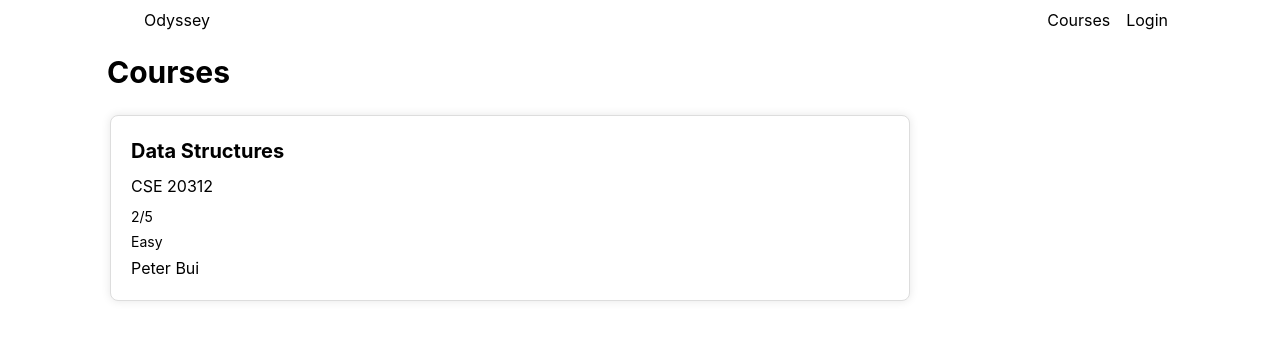
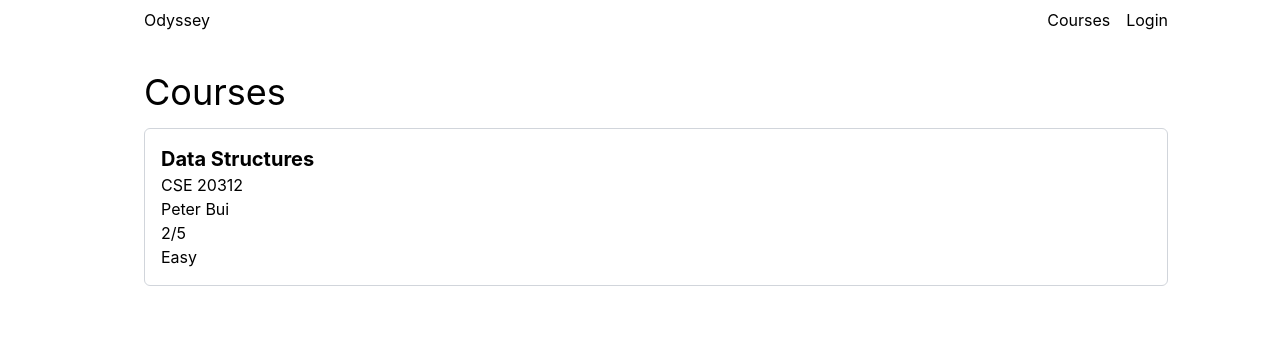
Before and after one commit to anna-arnett/career-connections-at-Notre-Dame, a Next.js app: page / in a window 1280 px wide. Shown: the top 340 px of the page. Built offline with nearby package versions, Linux system fonts and the light colour scheme.

Commit message:
restyled landing page

```diff
--- a/pages/MainSection.tsx
+++ b/pages/MainSection.tsx
@@ -1,22 +1,22 @@
-import React, {useState} from "react";
-import styles from "../components/MainSection.module.css";
-
+import React, { useState } from "react";
 
 const MainSection: React.FC = () => {
-    return (
-      <>
-        <div className={styles.maincontainer}>
-            <div className={styles.courseHeading}>Courses</div>
-                <div className={styles.CourseInformation}>
-                    <h3 className={styles.CourseTitle}>Data Structures</h3>
-                    <h3 className={styles.CourseID}>CSE 20312</h3>
-                    <h4 className={styles.Rating}>2/5</h4>
-                    <h4 className={styles.Difficulty}>Easy</h4>
-                    <p className={styles.professor}>Peter Bui</p>
-                </div>
+  return (
+    <>
+      <div className="w-full flex justify-center mx-4">
+        <div className="w-full mt-8 max-w-5xl">
+          <div className="text-4xl">Courses</div>
+          <div className="w-full flex-col border border-gray-300 p-4 mt-4 rounded-md hover:bg-gray-100 transition-all duration-200 ease-out hover:cursor-pointer active:cursor-pointer">
+            <h3 className="text-xl font-bold">Data Structures</h3>
+            <p className="">CSE 20312</p>
+            <p className="">Peter Bui</p>
+            <p className="">2/5</p>
+            <p className="">Easy</p>
+          </div>
         </div>
-      </>
-    );
-}
+      </div>
+    </>
+  );
+};
 
 export default MainSection;
--- a/pages/index.tsx
+++ b/pages/index.tsx
@@ -6,7 +6,7 @@ import MainSection from "../pages/MainSection";
 
 const App: React.FC = () => {
   return (
-    <div>
+    <div className="w-full px-8 min-h-[100vh] flex-col justify-center">
       <Navbar />
         <MainSection />
     </div>
```
